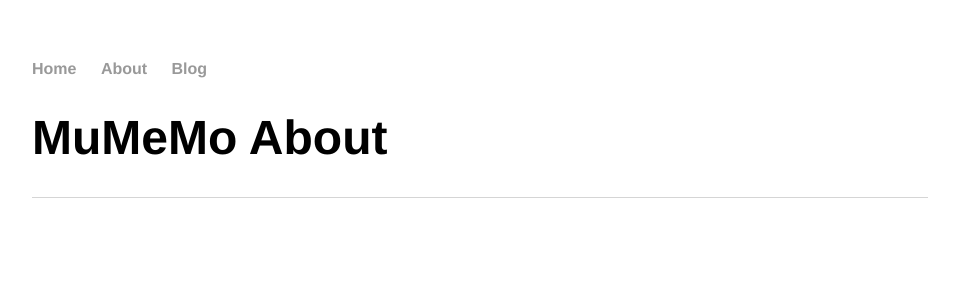
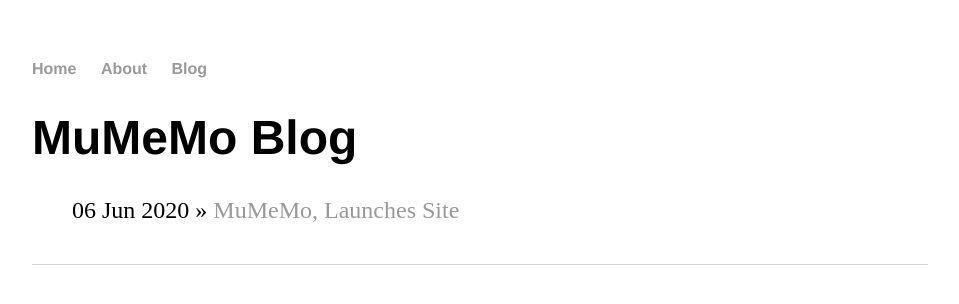
Before and after one commit to rudiverse/rudiverse.github.io, a Jekyll site: the page built from about/index.html, in a window 1280 px wide. Shown: the top 304 px of the page, without its empty margins (160-1119 px from the left). Built offline with Jekyll 4.4.1, drawn with Linux system fonts in a browser that asks for light colours.

Commit message:
Update index.html

```diff
--- a/about/index.html
+++ b/about/index.html
@@ -1,5 +1,10 @@
 ---
 layout: default
-title: MuMeMo About
+title: MuMeMo Blog
 ---
 	<h1>{{ page.title }}</h1>
+	<ul class="posts">
+	  {% for post in site.posts %}
+	    <li><span>{{ post.date | date_to_string }}</span> » <a href="{{ post.url }}" title="{{ post.title }}">{{ post.title }}</a></li>
+	  {% endfor %}
+	</ul>
```
